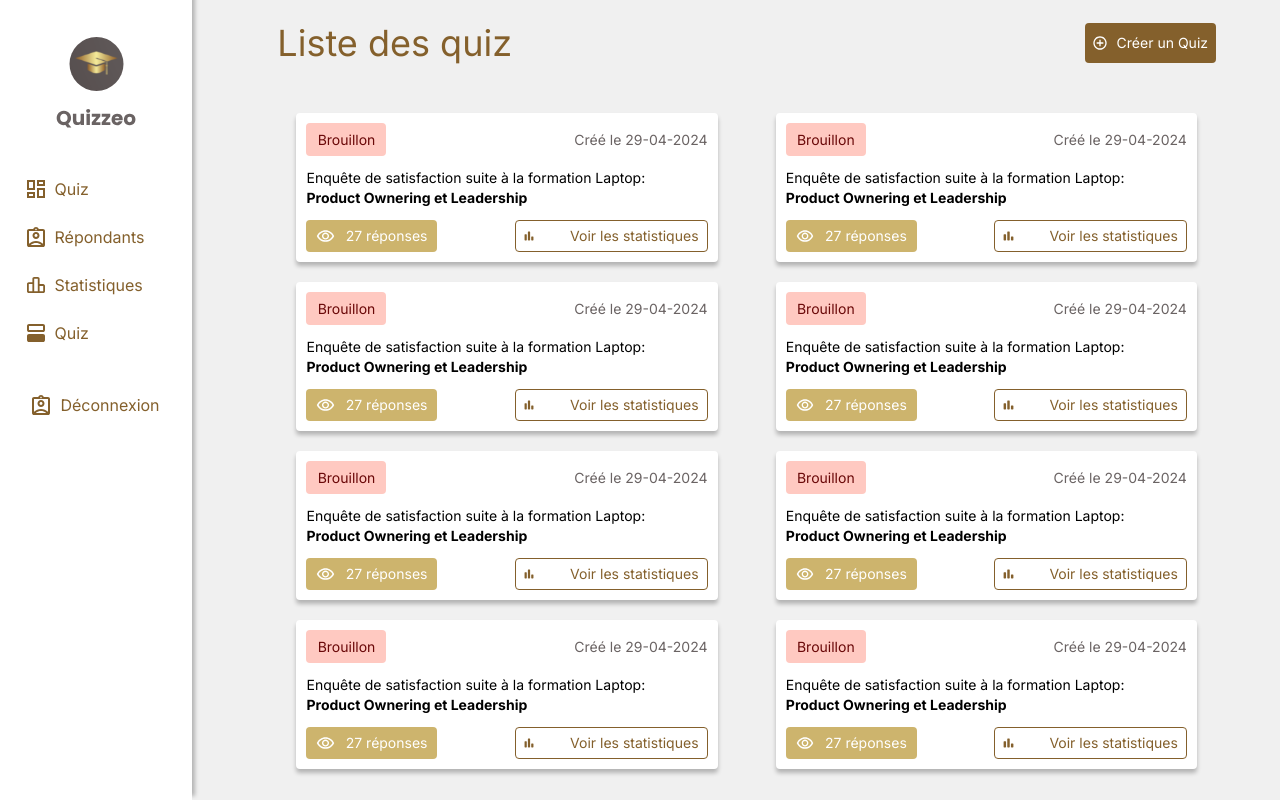
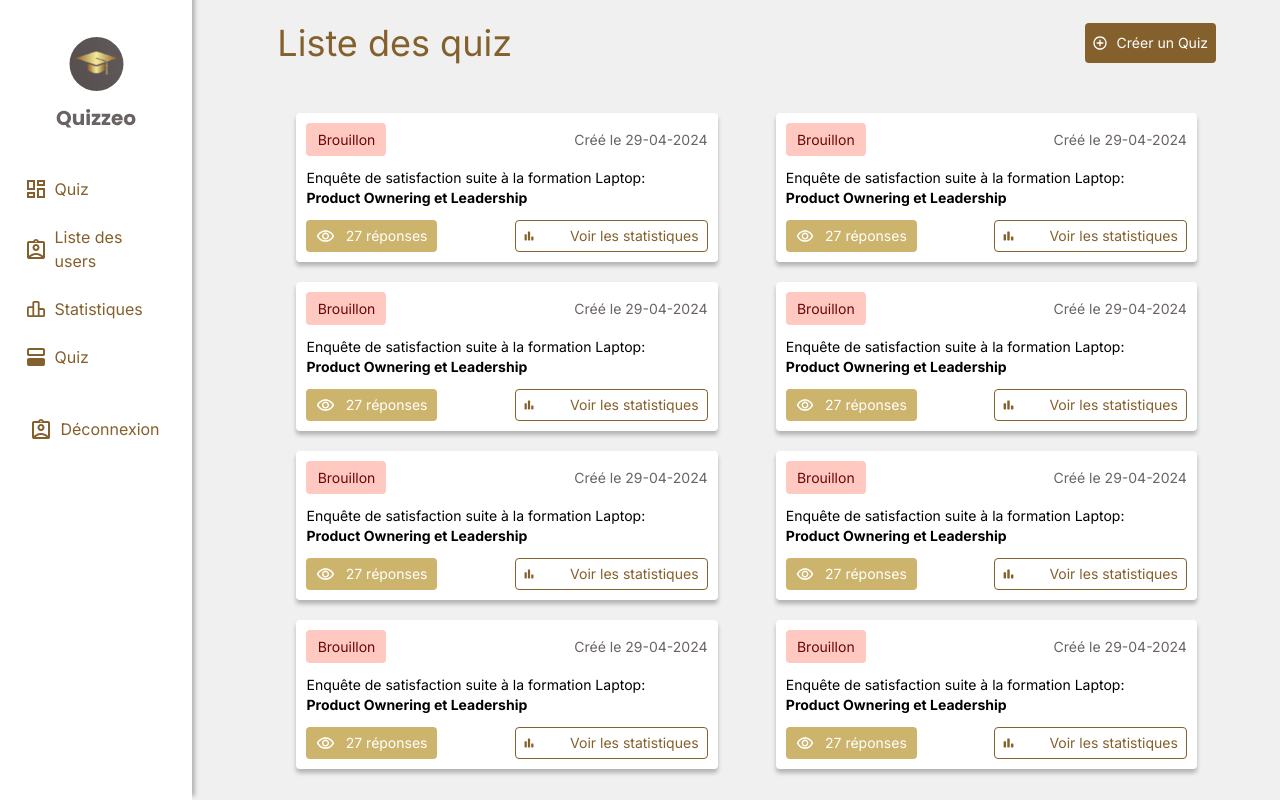
Before and after one commit to djudj-dev/projet-web, a Next.js app in the folder quizzeo/: page /backoffice/quizList in a window 1280 px wide. Built offline with nearby package versions, Linux system fonts and the light colour scheme.

Commit message:
Ajout d'un lien vers la liste des utilisateurs

```diff
--- a/quizzeo/src/components/sidebar.jsx
+++ b/quizzeo/src/components/sidebar.jsx
@@ -17,7 +17,7 @@ const AdminSideBar = () => (
             Quiz
         </Link>
         <Link
-            href="#"
+            href="/backoffice/usersList"
             className="py-1 px-1 rounded hover:bg-[#84602C] hover:text-white flex gap-[10px]"
         >
             <Image
@@ -27,7 +27,7 @@ const AdminSideBar = () => (
                 width={18}
                 height={18}
             />
-            Répondants
+            Liste des users
         </Link>
         <Link
             href="/backoffice/statistics"
@@ -56,7 +56,7 @@ const AdminSideBar = () => (
             Quiz
         </Link>
     </nav>
-)
+);
 
 export const SideBar = ({ userType }) => {
     return (
@@ -70,9 +70,7 @@ export const SideBar = ({ userType }) => {
                         width={81}
                         height={96}
                     />
-                    {
-                        userType === "Admin" && <AdminSideBar />
-                    }
+                    {userType === "Admin" && <AdminSideBar />}
                     <Link
                         href="/connexion/logout"
                         className="py-1 px-1 rounded hover:bg-[#84602C] hover:text-white flex gap-[10px]"
```
